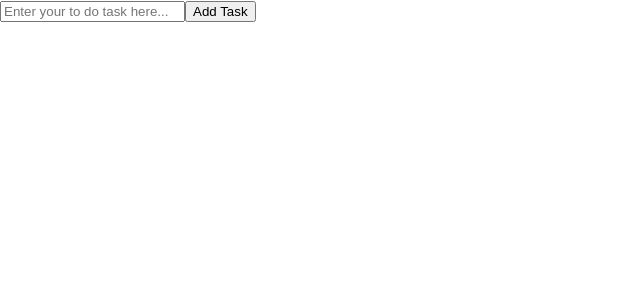
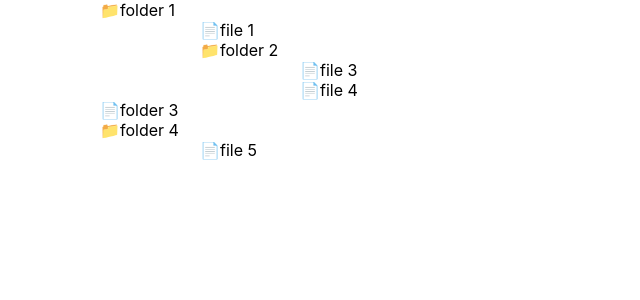
Before and after one commit to AnanayMhjn2699/react_practices, a React (Create React App) app: page / in a window 1280 px wide. Shown: the top 300 px of the page, without its empty margins (0-640 px from the left). Built offline with nearby package versions, Linux system fonts and the light colour scheme.

Commit message:
folder tree structure added

```diff
--- a/src/App.js
+++ b/src/App.js
@@ -257,9 +257,19 @@
 // };
 // export default App;
 
-/**************************************************************To-do app with add and delete functionality*/
-import ToDo from "./components/ToDo";
+// /**************************************************************To-do app with add and delete functionality*/
+// import ToDo from "./components/ToDo";
+// const App = () => {
+//   return <ToDo />;
+// };
+// export default App;
+
+/**************************************************************folder file representation in tree structure */
+import TreeStructure from "./components/TreeStructure";
+import { data } from "./utils/folderData";
 const App = () => {
-  return <ToDo />;
+  return data.map((elem) => {
+    return <TreeStructure data={elem} pad={1} />;
+  });
 };
 export default App;
--- /dev/null
+++ b/src/components/TreeStructure.js
@@ -0,0 +1,23 @@
+import { useState } from "react";
+
+const TreeStructure = ({ data, pad }) => {
+  const [isExpanded, setIsExpanded] = useState(true);
+  return (
+    <div>
+      <div
+        onClick={() => setIsExpanded(!isExpanded)}
+        style={{
+          paddingLeft: pad * 100 + "px",
+        }}
+      >
+        {data?.children?.length > 0 ? "📁" : "📄"}
+        {data?.name}
+      </div>
+      {isExpanded &&
+        data?.children?.map((elem) => {
+          return <TreeStructure data={elem} pad={pad + 1} />;
+        })}
+    </div>
+  );
+};
+export default TreeStructure;
--- /dev/null
+++ b/src/utils/folderData.js
@@ -0,0 +1,32 @@
+export const data = [
+  {
+    name: "folder 1",
+    children: [
+      {
+        name: "file 1",
+      },
+      {
+        name: "folder 2",
+        children: [
+          {
+            name: "file 3",
+          },
+          {
+            name: "file 4",
+          },
+        ],
+      },
+    ],
+  },
+  {
+    name: "folder 3",
+  },
+  {
+    name: "folder 4",
+    children: [
+      {
+        name: "file 5",
+      },
+    ],
+  },
+];
```
Also changed, not shown: 1 other file (tests, documents, lock files or other folders).
